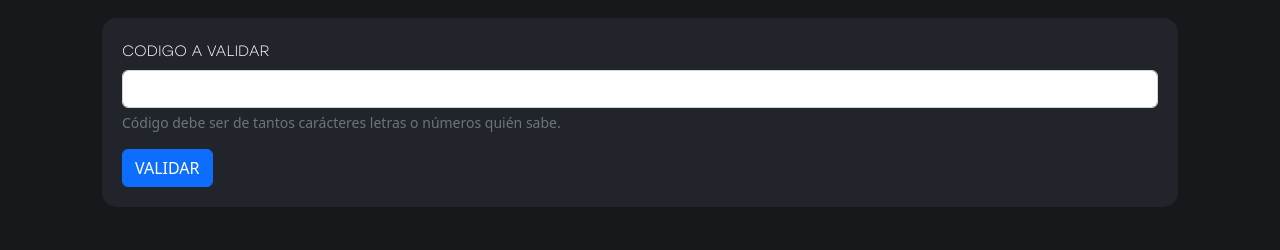
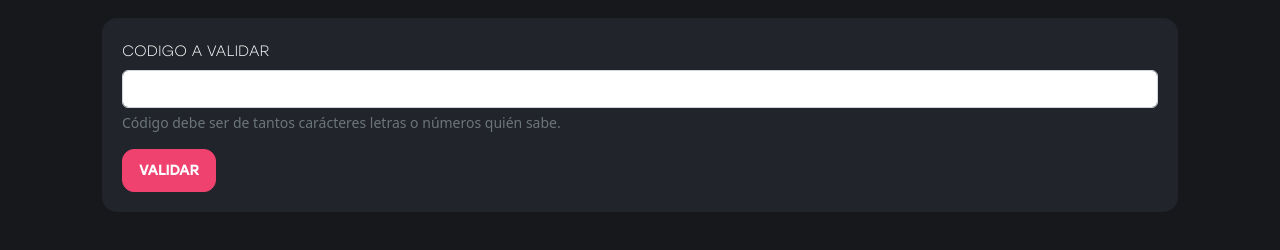
Before and after one commit to nikkkaido/form1, a plain HTML site: page index.html in a window 1280 px wide. Shown: the part 220-470 px from the top of the page. Drawn offline with nearby package versions, Linux system fonts and the light colour scheme.

Commit message:
button color

```diff
--- a/index.html
+++ b/index.html
@@ -35,7 +35,7 @@
                         <div id="emailHelp" class="form-text">Código debe ser de tantos carácteres letras o números quién sabe.</div>
                     </div>
 
-                    <button type="submit" class="btn btn-primary btn-pers">VALIDAR</button>
+                    <button class="bttn1" type="submit">VALIDAR</button>
                 </form>
             </div>
         </div>
--- a/style.css
+++ b/style.css
@@ -84,9 +84,34 @@ h1{
     color: #FFFFFF;
 }
 
-.btn-pers{
-    font-family: 'stolzlbold';
+
+/***** BOTONES *****/
+
+.bttn1 {
+	background-color:#EF426F;
+	border-radius:12px;
+	border:1px solid #EF426F;
+	display:inline-block;
+	cursor:pointer;
+	color:#ffffff;
+	font-family: 'stolzlregular';
+	font-size:14px;
+	font-weight:bold;
+	padding:10px 16px;
+	text-decoration:none;
+}
+.bttn1:hover {
+	background-color:#A53256;
+    border:1px solid #A53256;
+    color: #BDBEBF;
+}
+.bttn1:active {
+	position:relative;
+	top:1px;
+}
+
+.bt1 {
+    color: #fff;
     background-color: #EF426F;
-    border-color: #ff4c6a;
-    color: #FFFFFF;
+    border-color: #EF426F;
 }
```
